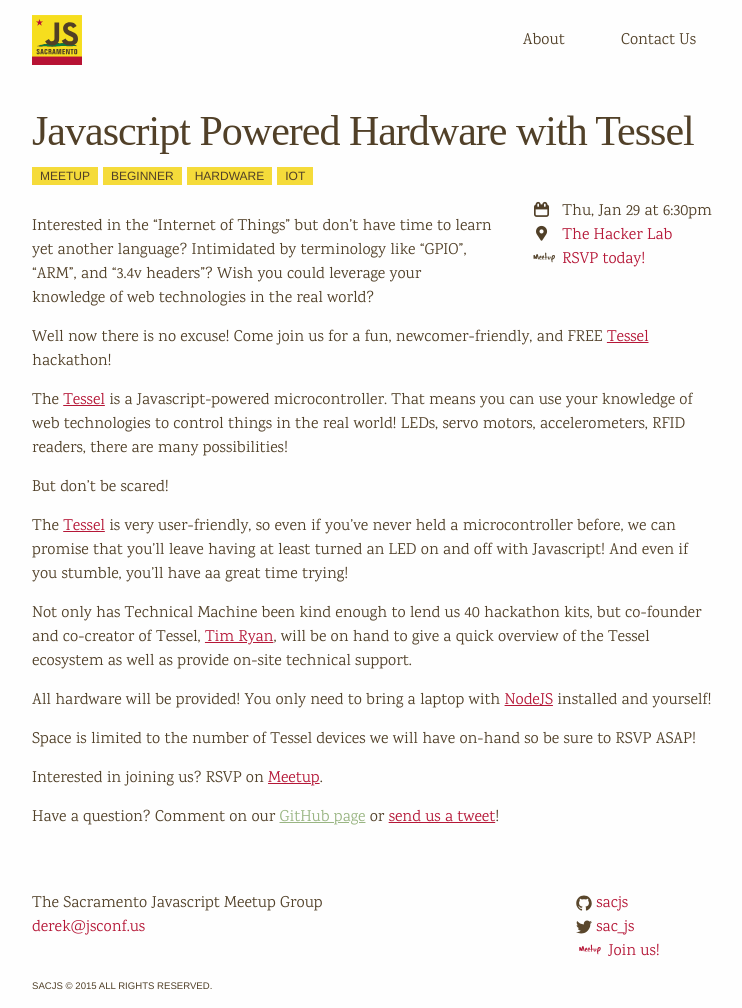
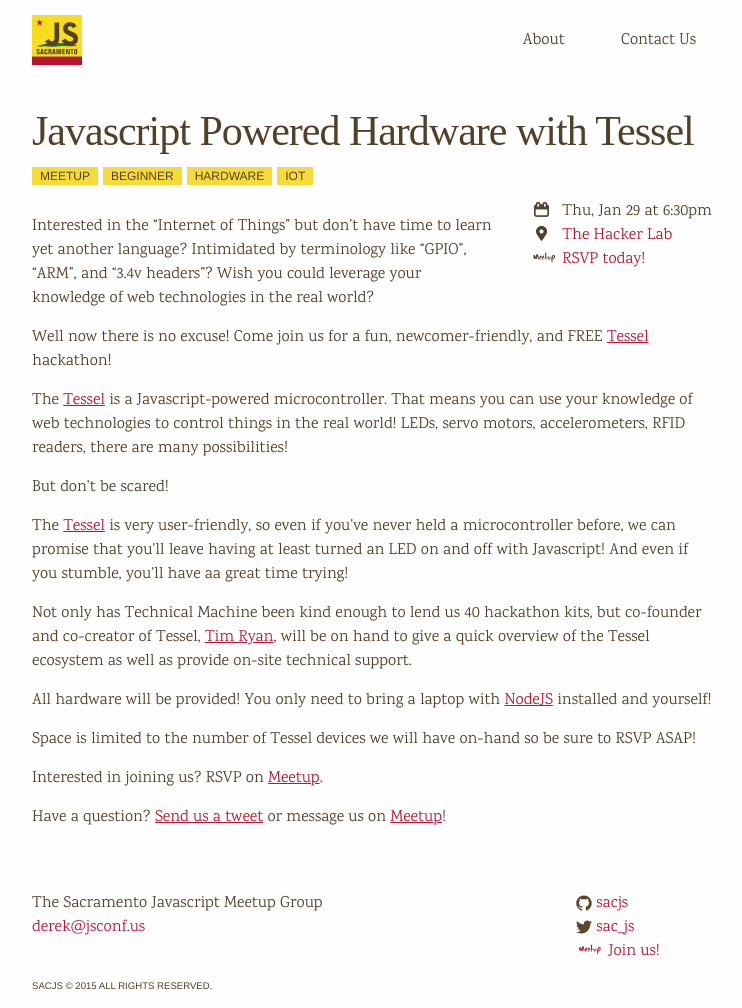
Before and after one commit to sacjs/website, a Jekyll site: the page built from _posts/2015-01-29-js-powered-hardware-with-tessel.md, in a window 1280 px wide. Shown: the whole page, without its empty margins (268-1010 px from the left). Built offline with Jekyll 4.4.1, drawn with Linux system fonts in a browser that asks for light colours; nearby versions of some CDN libraries; some web fonts are replaced.

Commit message:
Fix the event-specific contact details

```diff
--- a/_posts/2015-01-29-js-powered-hardware-with-tessel.md
+++ b/_posts/2015-01-29-js-powered-hardware-with-tessel.md
@@ -50,6 +50,5 @@
 Interested in joining us? RSVP on
 [Meetup](http://www.meetup.com/{{ page.meetup_group_name || site.meetup_group_name }}/events/{{ page.meetup_id }}/).
 
-Have a question? Comment on our
-[GitHub page]({{ page.github_issue_url }}) or
-[send us a tweet](https://twitter.com/beerjs_sac)!
+Have a question? [Send us a tweet](https://twitter.com/sac_js) or message us
+on [Meetup](http://www.meetup.com/{{ page.meetup_group_name || site.meetup_group_name }})!
```
